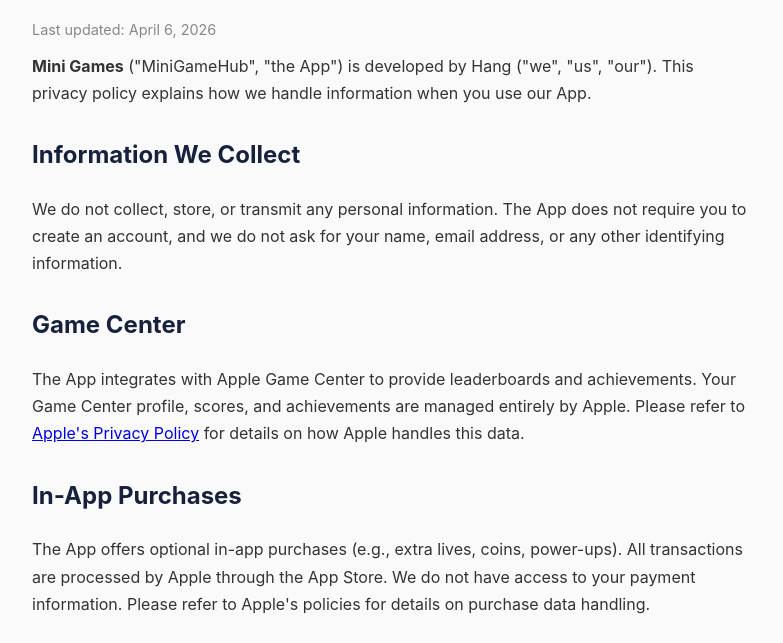
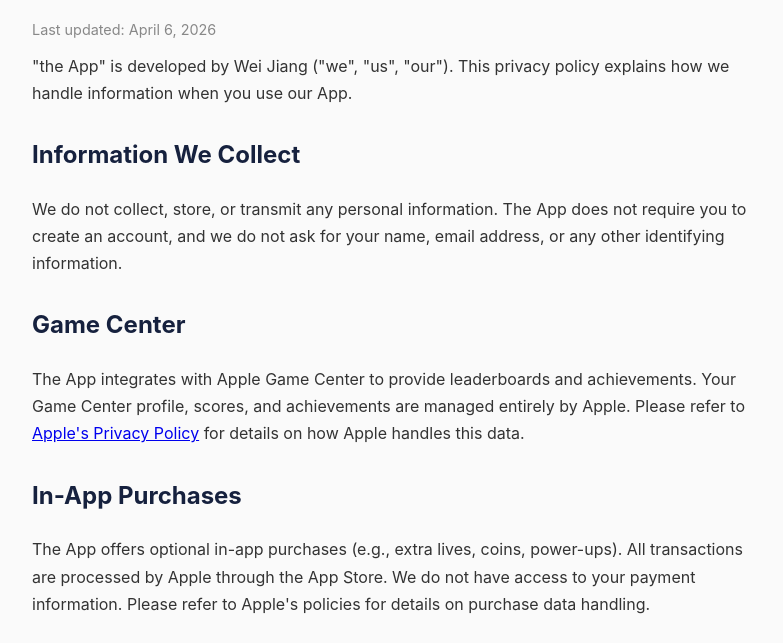
Before and after one commit to JSK-Software-and-Products/privacy-policy, a plain HTML site: page index.html in a window 1280 px wide. Shown: the part 113-756 px from the top of the page, without its empty margins (248-1031 px from the left). Drawn offline with Linux system fonts and the light colour scheme.

Commit message:
Update developer name in privacy policy

```diff
--- a/index.html
+++ b/index.html
@@ -24,7 +24,7 @@
     <h1>Privacy Policy</h1>
     <p class="updated">Last updated: April 6, 2026</p>
 
-    <p><strong>Mini Games</strong> ("MiniGameHub", "the App") is developed by Hang ("we", "us", "our"). This privacy policy explains how we handle information when you use our App.</p>
+    <p>"the App" is developed by Wei Jiang ("we", "us", "our"). This privacy policy explains how we handle information when you use our App.</p>
 
     <h2>Information We Collect</h2>
     <p>We do not collect, store, or transmit any personal information. The App does not require you to create an account, and we do not ask for your name, email address, or any other identifying information.</p>
```
